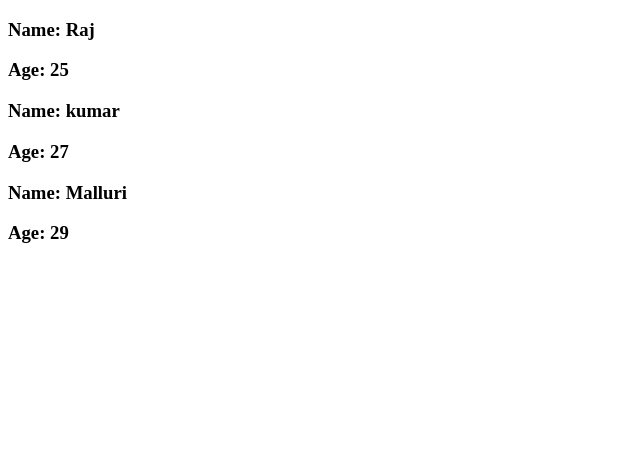
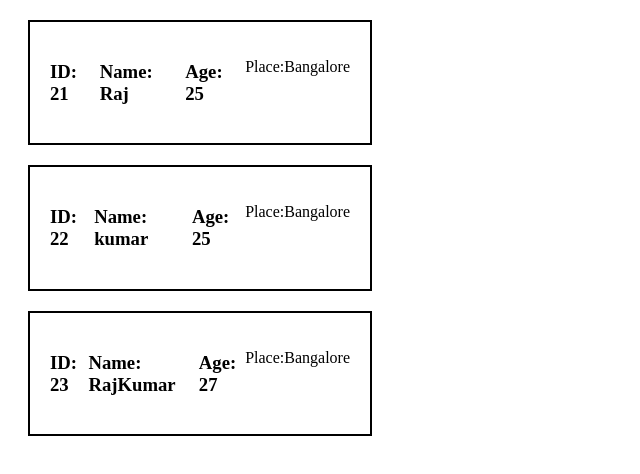
Before and after one commit to rkm10/React-practice, a React (Vite) app: page / in a window 1280 px wide. Shown: the top 474 px of the page, without its empty margins (0-640 px from the left). Built offline with nearby package versions, Linux system fonts and the light colour scheme.

Commit message:
maybe last 2nd push

```diff
--- a/src/App.jsx
+++ b/src/App.jsx
@@ -2,11 +2,40 @@
 import Firstcomponent from "./components/Firstcomponent";
 
 function App() {
+
+  let firstcomponents = [
+    {
+      id: 21,
+      name: 'Raj',
+      age: 25,
+      place: 'Bangalore'
+    },
+    {
+      id: 22,
+      name: 'kumar',
+      age: 25,
+      place: 'Bangalore'
+    },
+    {
+      id: 23,
+      name: 'RajKumar',
+      age: 27,
+      place: 'Bangalore'
+    }
+  ]
+
+  console.log(firstcomponents)
+
   return (
     <>
-      <Firstcomponent name='Raj' age='25' />
-      <Firstcomponent name='kumar' age='27' />
-      <Firstcomponent name='Malluri' age='29' />
+      {
+        firstcomponents.map(
+          (f) => {
+            return <Firstcomponent key={f.id} id={f.id} name={f.name} age={f.age} place={f.place} />
+          }
+        )
+
+      }
     </>
   );
 }
--- a/src/components/Firstcomponent.jsx
+++ b/src/components/Firstcomponent.jsx
@@ -1,16 +1,13 @@
+export default function Firstcomponent(p) {
 
-
-import React, { Component } from "react"
-
-
-export default class Firstcomponent extends Component {
-
-    render() {
-        return (
-            <>
-                <h3>Name: {this.props.name}</h3>
-                <h3>Age: {this.props.age}</h3>
-            </>
-        )
-    }
+    return (
+        <>
+            <div style={{ width: 300, border: '2px solid black', margin: '20px', padding: '20px', display: "flex" }}>
+                <h3>ID: {p.id}</h3>
+                <h3>Name: {p.name}</h3>
+                <h3>Age: {p.age}</h3>
+                <p>Place:{p.place}</p>
+            </div>
+        </>
+    )
 }
```
